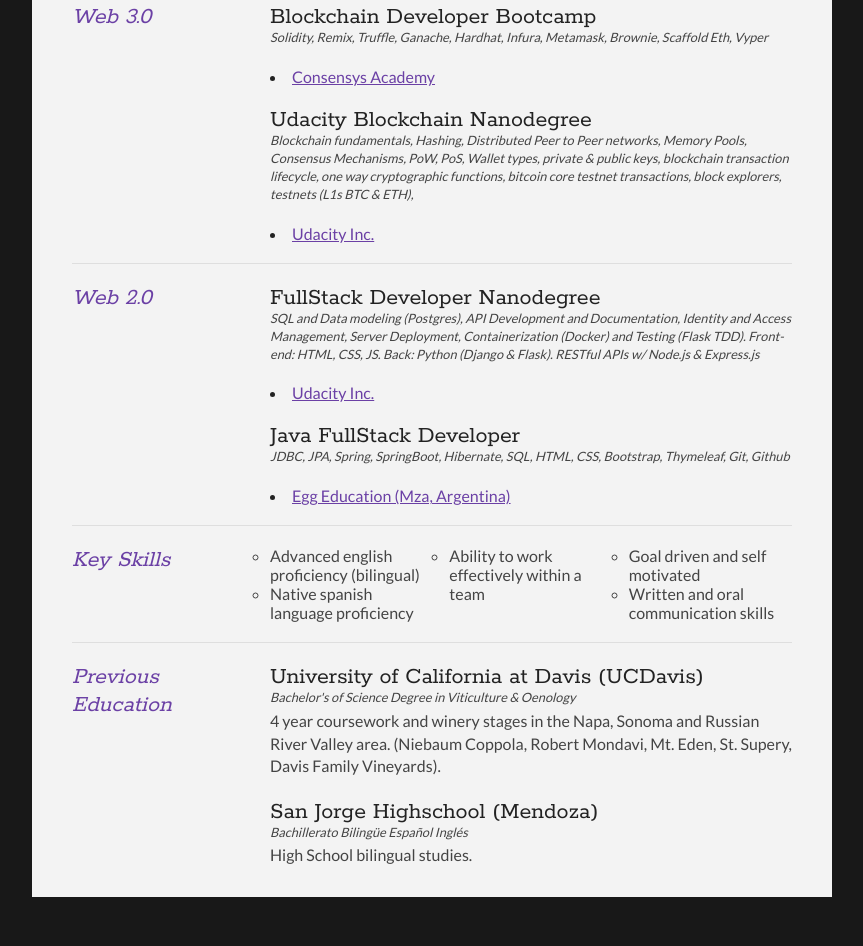
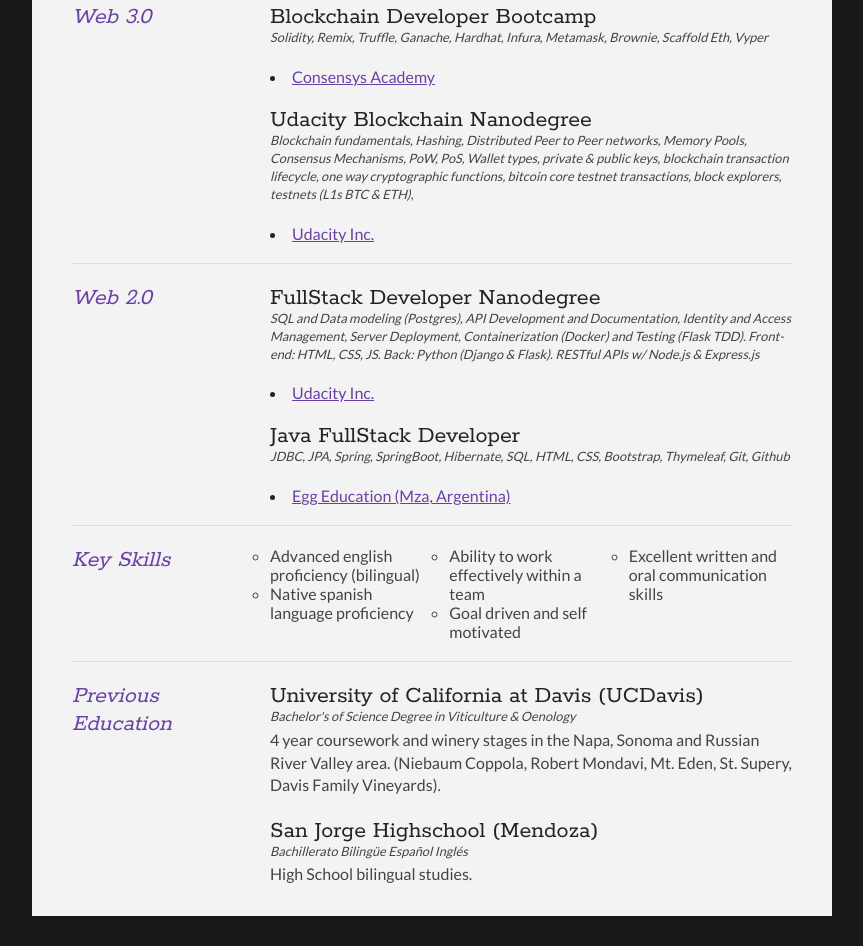
Before and after one commit to jjlovaglio/jjlovaglio.github.io, a plain HTML site: page index.html in a window 1280 px wide. Shown: the part 438-1384 px from the top of the page, without its empty margins (208-1071 px from the left). Drawn offline with Linux system fonts and the light colour scheme.

Commit message:
minor fix

```diff
--- a/index.html
+++ b/index.html
@@ -184,7 +184,7 @@
               <li>Native spanish language proficiency</li>
               <li>Ability to work effectively within a team</li>
               <li>Goal driven and self motivated</li>
-              <li>Written and oral communication skills</li>
+              <li>Excellent written and oral communication skills</li>
             </ul>
           </div>
           <div class="clear"></div>
```
